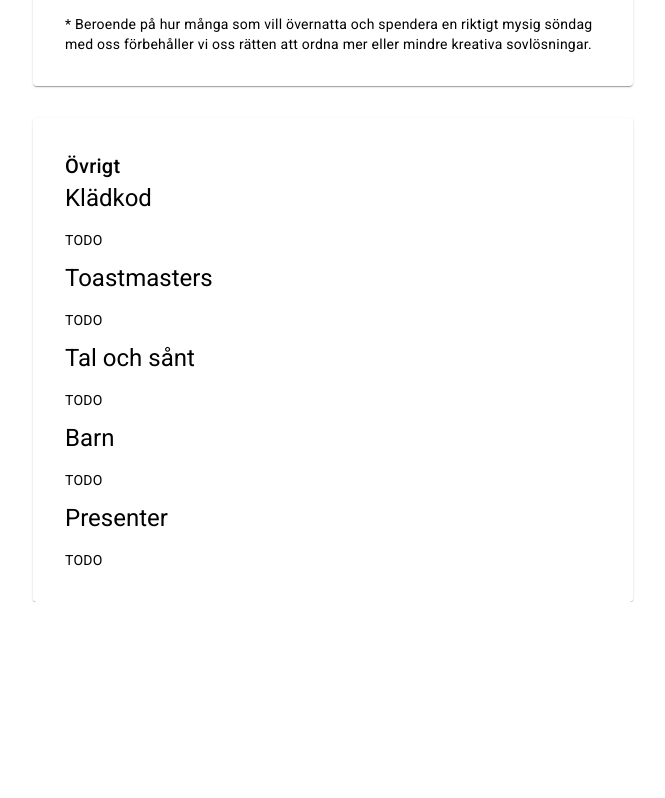
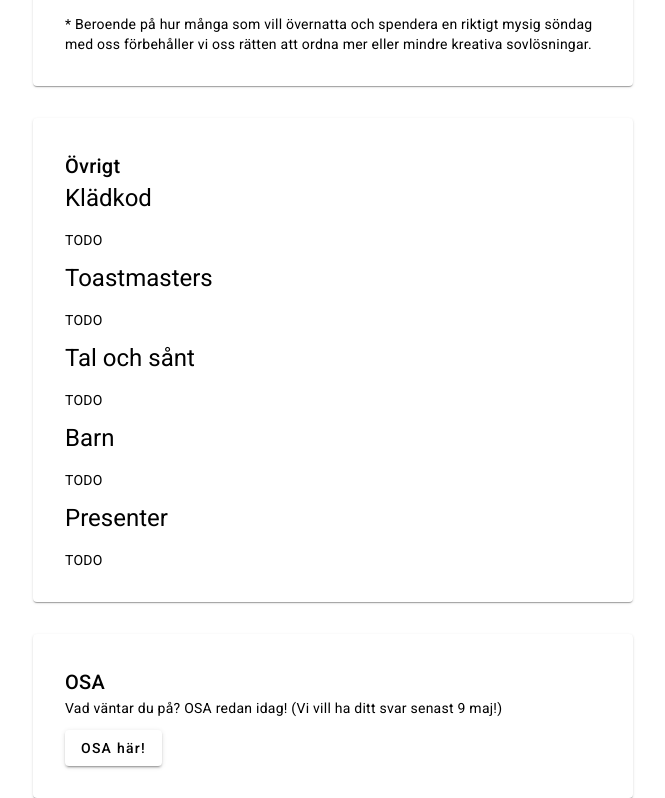
Before and after one commit to Thrinduil/brollop, an Angular app in the folder wedding-website/: page / in a window 1280 px wide. Shown: the part 1384-2182 px from the top of the page, without its empty margins (307-972 px from the left). Before the commit the page ends 1986 px from the top, so only its background shows below. Built offline with nearby package versions, Linux system fonts and the light colour scheme.

Commit message:
Lägg till rsvp.component.ts

```diff
--- a/wedding-website/src/app/app.component.html
+++ b/wedding-website/src/app/app.component.html
@@ -3,3 +3,4 @@
 <app-what></app-what>
 <app-sleep></app-sleep>
 <app-misc></app-misc>
+<app-rsvp></app-rsvp>
--- a/wedding-website/src/app/app.component.ts
+++ b/wedding-website/src/app/app.component.ts
@@ -5,11 +5,12 @@ import {WhereComponent} from "./where/where.component";
 import {WelcomeComponent} from "./welcome/welcome.component";
 import {SleepComponent} from "./sleep/sleep.component";
 import {MiscComponent} from "./misc/misc.component";
+import {RsvpComponent} from "./rsvp/rsvp.component";
 
 @Component({
   selector: 'app-root',
   standalone: true,
-  imports: [CommonModule, WhatComponent, WhereComponent, WelcomeComponent, SleepComponent, MiscComponent],
+  imports: [CommonModule, WhatComponent, WhereComponent, WelcomeComponent, SleepComponent, MiscComponent, RsvpComponent],
   templateUrl: './app.component.html',
   styleUrl: './app.component.scss'
 })
--- /dev/null
+++ b/wedding-website/src/app/rsvp/rsvp.component.ts
@@ -0,0 +1,36 @@
+import {Component} from '@angular/core';
+import {MatCard, MatCardContent, MatCardHeader, MatCardTitle} from "@angular/material/card";
+import {CardUi} from "../ui/card.ui";
+import {MatButton} from "@angular/material/button";
+
+@Component({
+  selector: 'app-rsvp',
+  standalone: true,
+  imports: [
+    MatCard,
+    MatCardContent,
+    MatCardHeader,
+    MatCardTitle,
+    CardUi,
+    MatButton
+  ],
+  template: `
+    <app-card>
+      <mat-card>
+        <mat-card-header>
+          <mat-card-title>OSA</mat-card-title>
+        </mat-card-header>
+        <mat-card-content>
+          <p>Vad väntar du på? OSA redan idag! (Vi vill ha ditt svar senast 9 maj!)</p>
+          <a href="https://forms.office.com/r/S8GBENe3Qn" target="_blank" style="text-decoration: none;">
+            <button mat-raised-button>OSA här!</button>
+          </a>
+        </mat-card-content>
+      </mat-card>
+    </app-card>
+  `,
+  styles: ``
+})
+export class RsvpComponent {
+
+}
```
